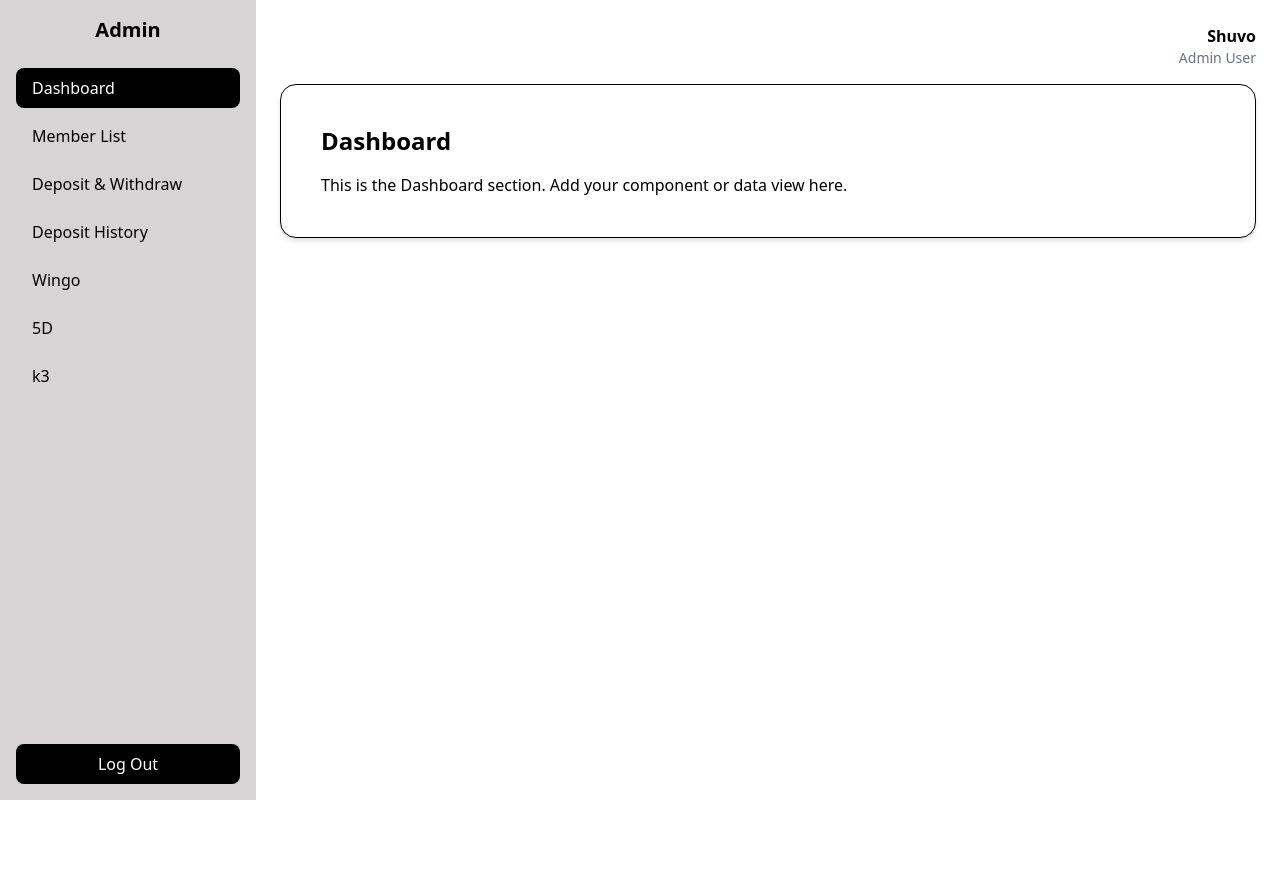
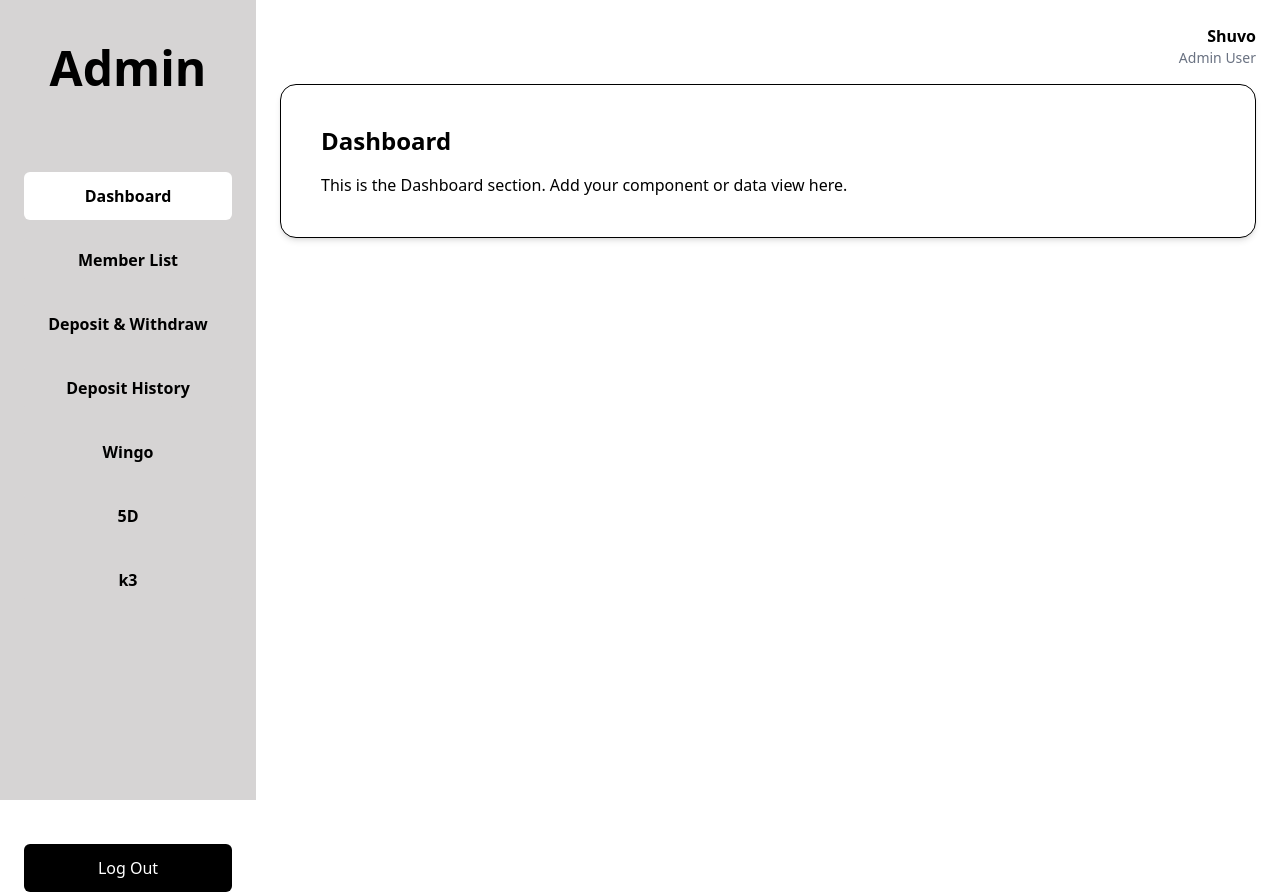
Before and after one commit to shahriear/Admin-Penal, a React (Vite) app: page / in a window 1280 px wide. Before the commit the page ends 800 px from the top, so only its background shows below. Built offline with nearby package versions, Linux system fonts and the light colour scheme.

Commit message:
responsive

```diff
--- a/src/App.jsx
+++ b/src/App.jsx
@@ -1,51 +1,10 @@
-import React, { useState } from 'react';
-import Sidebar from './components/Sidebar';
-import { Card, CardContent } from './components/ui/card';
+import Dashboard from './components/Dashboard';
 
 const App = () => {
-  const [active, setActive] = useState('Dashboard');
-  const [menuOpen, setMenuOpen] = useState(false);
-
   return (
-    <div className="flex flex-col md:flex-row h-screen w-full">
-      {/* Mobile Header */}
-      <div className="md:hidden flex items-center justify-between p-4 bg-[#d6d4d4]">
-        <h1 className="text-lg font-bold">Admin</h1>
-        <button
-          className="text-2xl font-bold"
-          onClick={() => setMenuOpen(!menuOpen)}
-        >
-          ☰
-        </button>
-      </div>
-
-      {/* Sidebar Component */}
-      <Sidebar
-        active={active}
-        setActive={setActive}
-        menuOpen={menuOpen}
-        setMenuOpen={setMenuOpen}
-      />
-
-      {/* Right Section */}
-      <div className="flex-1 bg-white p-4 md:p-6 overflow-auto">
-        <div className="flex justify-end items-center mb-4">
-          <div className="text-right">
-            <div className="font-semibold">Shuvo</div>
-            <div className="text-sm text-gray-500">Admin User</div>
-          </div>
-        </div>
-        <Card>
-          <CardContent className="p-4 md:p-6">
-            <h2 className="text-xl md:text-2xl font-bold mb-4">{active}</h2>
-            <p>
-              This is the {active} section. Add your component or data view
-              here.
-            </p>
-          </CardContent>
-        </Card>
-      </div>
-    </div>
+    <>
+      <Dashboard />
+    </>
   );
 };
 
--- a/src/components/Button.jsx
+++ b/src/components/Button.jsx
@@ -6,8 +6,7 @@ export const Button = React.forwardRef(({ className, ...props }, ref) => {
     <button
       ref={ref}
       className={cn(
-        'px-4 py-2 rounded-lg transition-colors duration-200',
-        ' hover:bg-black hover:text-white',
+        'px-4 py-3 rounded-lg transition-colors duration-200 ',
         className
       )}
       {...props}
--- /dev/null
+++ b/src/components/Dashboard.jsx
@@ -0,0 +1,51 @@
+import React, { useState } from 'react';
+import Sidebar from './Sidebar';
+import { Card, CardContent } from './ui/card';
+const Dashboard = () => {
+  const [active, setActive] = useState('Dashboard');
+  const [menuOpen, setMenuOpen] = useState(false);
+
+  return (
+    <div className="flex flex-col md:flex-row h-screen w-full">
+      {/* Mobile Header */}
+      <div className="md:hidden flex items-center justify-between p-4 bg-[#d6d4d4]">
+        {/* <h1 className="text-lg font-extrabold">Admin</h1> */}
+        <button
+          className="text-2xl font-bold"
+          onClick={() => setMenuOpen(!menuOpen)}
+        >
+          ☰
+        </button>
+      </div>
+
+      {/* Sidebar Component */}
+      <Sidebar
+        active={active}
+        setActive={setActive}
+        menuOpen={menuOpen}
+        setMenuOpen={setMenuOpen}
+      />
+
+      {/* Right Section */}
+      <div className="flex-1 bg-white p-4 md:p-6 overflow-auto">
+        <div className="flex justify-end items-center mb-4">
+          <div className="text-right">
+            <div className="font-semibold">Shuvo</div>
+            <div className="text-sm text-gray-500">Admin User</div>
+          </div>
+        </div>
+        <Card>
+          <CardContent className="p-4 md:p-6">
+            <h2 className="text-xl md:text-2xl font-bold mb-4">{active}</h2>
+            <p>
+              This is the {active} section. Add your component or data view
+              here.
+            </p>
+          </CardContent>
+        </Card>
+      </div>
+    </div>
+  );
+};
+
+export default Dashboard;
--- a/src/components/Sidebar.jsx
+++ b/src/components/Sidebar.jsx
@@ -15,51 +15,77 @@ const menuItems = [
 const Sidebar = ({ active, setActive, menuOpen, setMenuOpen }) => {
   return (
     <>
-      {/* Sidebar */}
+      {/* Sidebar Wrapper */}
       <div
         className={cn(
-          'fixed md:static z-50 top-0 left-0 h-full bg-[#d6d4d4] p-4 flex flex-col justify-between transition-transform duration-300 w-64 md:w-1/4 lg:w-1/5',
+          'fixed md:static z-50 transition-all duration-300',
+
+          // Layout
+          'w-full h-full top-0 left-0',
+
+          // Background color
+          'bg-[#323232] md:bg-[#d6d4d4]',
+
+          // Flex layout for both
+          'flex flex-col',
+
+          // Center on mobile, normal on desktop
+          'items-center justify-between md:justify md:justify-start',
+
+          // Width and padding
+          'p-6 md:w-64 lg:w-1/5 md:h-full',
+
+          // Slide-in animation
           menuOpen ? 'translate-x-0' : '-translate-x-full md:translate-x-0'
         )}
       >
-        <div>
-          <div className="hidden md:block text-xl font-bold mb-6 text-center">
+        {/* Title */}
+        <div className="text-5xl font-bold  pt-5 text-white md:text-black hidden md:block">
           Admin
         </div>
-          <div className="flex flex-col gap-2">
+
+        {/* Menu Items */}
+        <div className="flex flex-col gap-4 w-full pt-20">
           {menuItems.map(item => (
             <Button
               key={item}
               onClick={() => {
                 setActive(item);
-                  setMenuOpen(false); // close on mobile
+                setMenuOpen(false);
               }}
               className={cn(
-                  'w-full justify-start text-left',
+                'w-full text-center font-semibold py-3 rounded-md transition-colors duration-200',
+
+                // Color logic
                 active === item
-                    ? 'bg-black text-white'
-                    : 'hover:bg-black hover:text-white'
+                  ? 'bg-white text-black'
+                  : 'bg-[#323232] text-white hover:bg-white hover:text-black md:bg-[#d6d4d4] md:text-black md:hover:bg-black md:hover:text-white'
               )}
             >
               {item}
             </Button>
           ))}
         </div>
-        </div>
+
+        {/* Log Out Button */}
         <Button
-          className=" bg-black text-white text-center mt-4 cursor-pointer "
+          className={cn(
+            ' md:mt-60 w-full py-3 rounded-md transition-colors duration-200',
+            'bg-black text-white hover:bg-[#f0f0f0] hover:text-black',
+            'md:bg-black md:text-white md:hover:bg-white md:hover:text-black'
+          )}
           onClick={() => {
-            // Optional: handle logout
+            // Optional logout
           }}
         >
           Log Out
         </Button>
       </div>
 
-      {/* Mobile overlay */}
+      {/* Overlay for mobile */}
       {menuOpen && (
         <div
-          className="fixed inset-0 bg-black bg-opacity-30 z-40 md:hidden"
+          className="fixed inset-0 bg-black bg-opacity-40 z-40 md:hidden"
           onClick={() => setMenuOpen(false)}
         />
       )}
```
Lines whose indentation alone changed are shown as unchanged.
